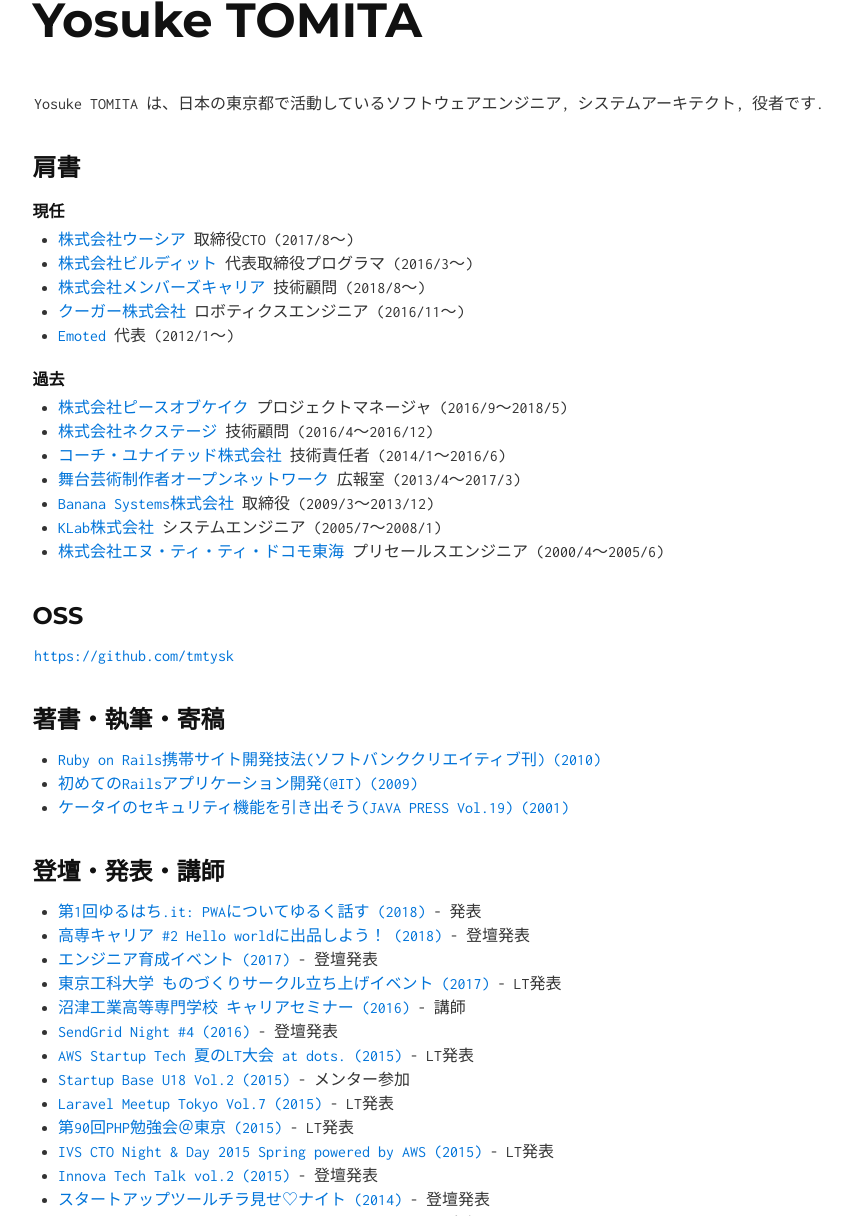
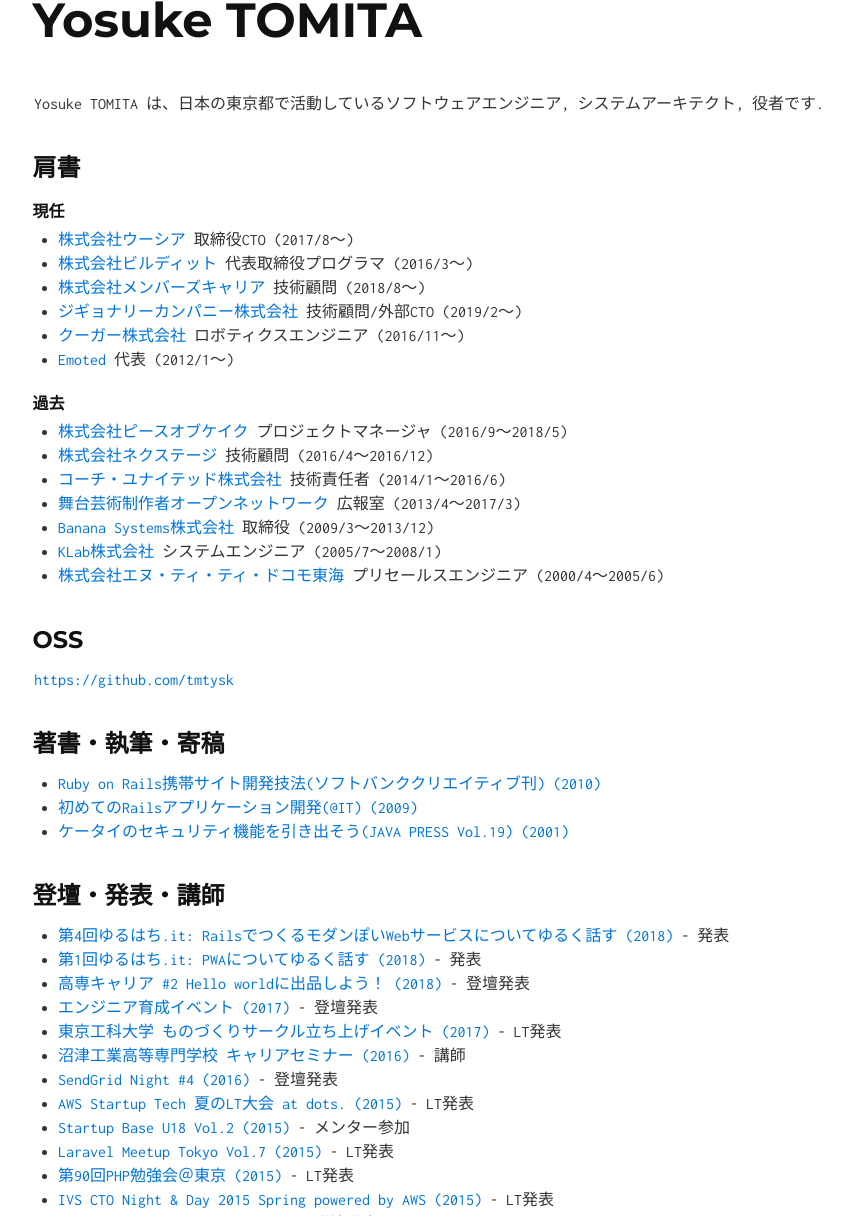
Before and after one commit to tmtysk/tmtysk.github.io, a Jekyll site: the page built from index.md, in a window 1280 px wide and 1400 px high, cut to the strip 184-1400 px from the top of the window. Shown: the whole strip, without its empty margins (14-866 px from the left). Built offline with Jekyll 4.4.1, drawn with Linux system fonts in a browser that asks for light colours.

Commit message:
add title.

```diff
--- a/index.md
+++ b/index.md
@@ -11,6 +11,7 @@ layout: default
 * [株式会社ウーシア](https://ousia.me) 取締役CTO (2017/8〜)
 * [株式会社ビルディット](https://bldt.jp) 代表取締役プログラマ (2016/3〜)
 * [株式会社メンバーズキャリア](https://www.memberscareer.co.jp/) 技術顧問 (2018/8〜)
+* [ジギョナリーカンパニー株式会社](http://www.jigyonary.com/) 技術顧問/外部CTO (2019/2〜)
 * [クーガー株式会社](http://www.couger.co.jp/) ロボティクスエンジニア (2016/11〜)
 * [Emoted](http://emoted.in) 代表 (2012/1〜)
 
@@ -36,6 +37,7 @@ layout: default
 
 ## 登壇・発表・講師
 
+* [第4回ゆるはち.it: RailsでつくるモダンぽいWebサービスについてゆるく話す (2018)](https://yuruhachi-it.connpass.com/event/107596/) - 発表
 * [第1回ゆるはち.it: PWAについてゆるく話す (2018)](https://yuruhachi-it.connpass.com/event/96878/) - 発表
 * [高専キャリア #2 Hello worldに出品しよう！ (2018)](https://kosen-career.connpass.com/event/83381/) - 登壇発表
 * [エンジニア育成イベント (2017)](https://speakerdeck.com/tmtysk/enziniayu-cheng-falsechang-dukuriniguan-surujin-bu-gong-you) - 登壇発表
```
